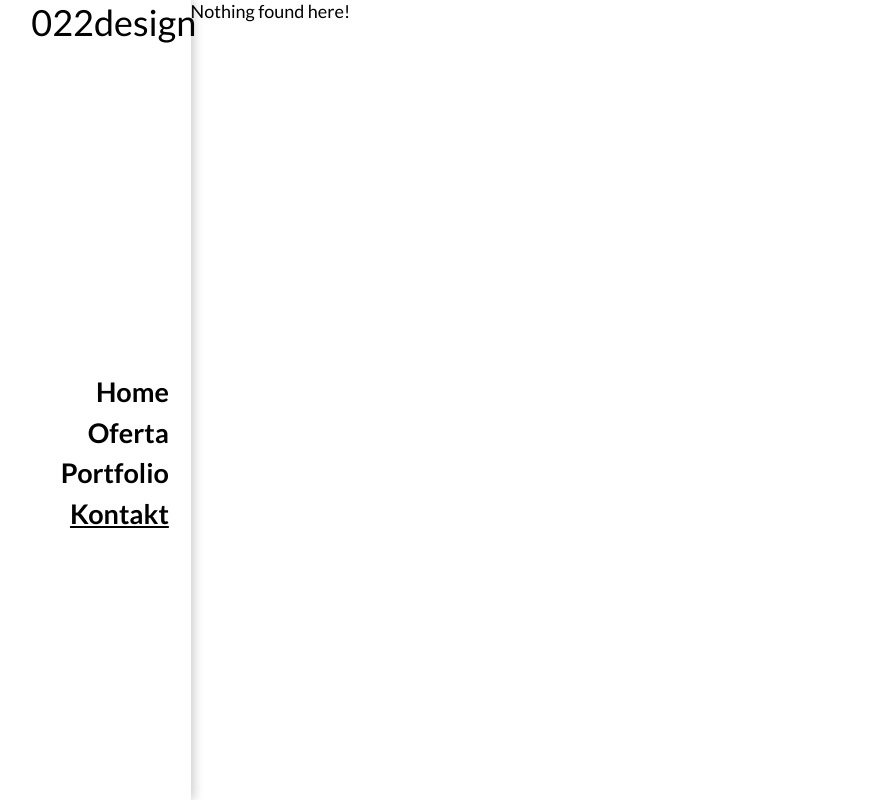
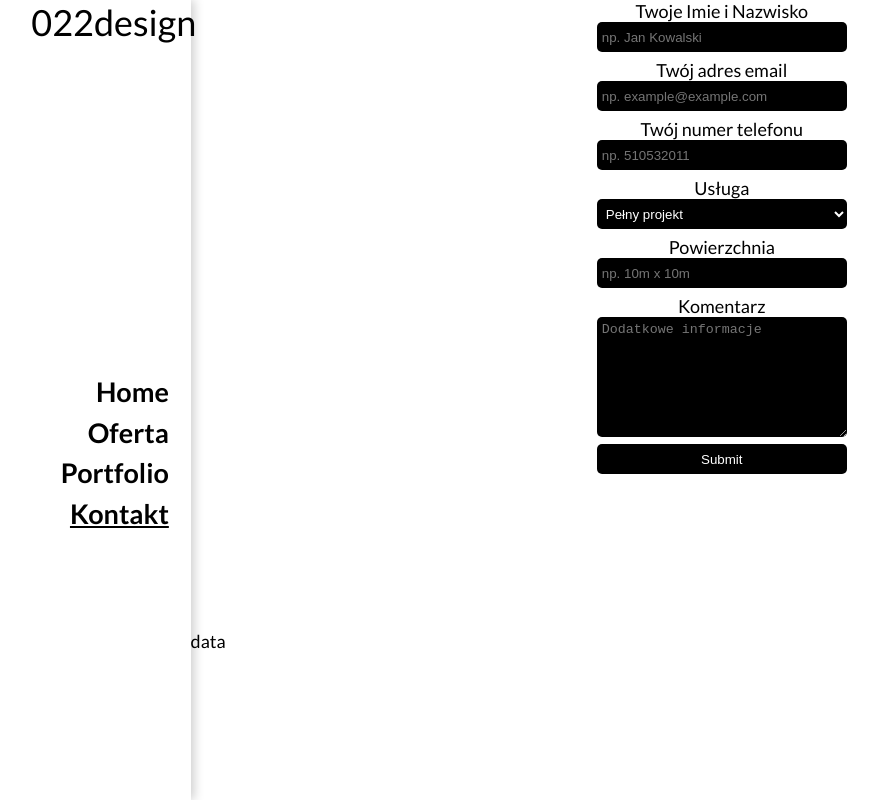
Before and after one commit to Jskop123/022design, a React (Create React App) app: page /kontakt in a window 1280 px wide. Shown: the whole page, without its empty margins (27-905 px from the left). Built offline with nearby package versions, Linux system fonts and the light colour scheme.

Commit message:
images from wp first try

```diff
--- a/package.json
+++ b/package.json
@@ -3,6 +3,7 @@
   "version": "0.1.0",
   "private": true,
   "dependencies": {
+    "axios": "^0.18.0",
     "react": "^16.7.0",
     "react-dom": "^16.7.0",
     "react-easy-swipe": "0.0.17",
--- a/src/App.js
+++ b/src/App.js
@@ -8,6 +8,7 @@ import Header from './components/Header/Header'
 import Home from './pages/Home/Home'
 import Offert from './pages/Offert/Offert'
 import Portfolio from './pages/Portfolio/Portfolio'
+import Contact from './pages/Contact/Contact';
 
 class App extends Component {
   state = {
@@ -21,7 +22,7 @@ class App extends Component {
         <Switch>
           <Route path='/oferta' component={ Offert } ></Route>
           <Route path='/portfolio' component={ Portfolio } ></Route>
-          <Route path='/kontakt' component={ Portfolio } ></Route>
+          <Route path='/kontakt' component={ Contact } ></Route>
           <Route path='/' component={ Home } ></Route>
         </Switch>
       </div>
--- /dev/null
+++ b/src/axios.js
@@ -0,0 +1,5 @@
+import axios from 'axios'
+const instance = axios.create({
+    baseURL: 'http://022design.com/wordpress/wp-json/wp/v2'
+})
+export default instance
--- a/src/components/Carousel/Carousel.js
+++ b/src/components/Carousel/Carousel.js
@@ -70,13 +70,15 @@ class Carousel extends Component {
                                 onClick={
                                     selector === styles.next1 || selector === styles.current ?
                                     () => this.currentProjectHandler( '+' ) : null }
-                                >{ el }</div>
+                                >
+                                <img  className={ styles.image } src={ el.acf.Zdjecie.url } alt='zjdecie normalnie'/>
+                                </div>
                         })
                     }
                     { this.props.description ?
                         <div className={ styles.projectInfo } ref='info'>
-                            <h2>Tytuł projektu</h2>
-                            <p>Dodadkowy opis projektu</p>
+                            <h2>{ this.props.items[ this.state.currentProject ].acf.Tytuł }</h2>
+                            <p>{ this.props.items[ this.state.currentProject ].acf.Opis }</p>
                         </div>
                         : null
                     }
--- a/src/components/Carousel/Carousel.module.css
+++ b/src/components/Carousel/Carousel.module.css
@@ -9,6 +9,7 @@
   width: 75%;
   height: 90%;
   transition: left .5s ease, right .5s ease, top .7s ease, bottom .7s ease;
+  overflow: hidden;
 }
 .previous{
   z-index: 7;
@@ -60,6 +61,9 @@
   opacity: 0;
   transform: translateX(-100%);
 }
+.image {
+  height: 100%;
+}
 @media (orientation: landscape) {
   .previous {top: -100%; left: 5%;}
   .projectInfo { width: 50vh; height: 50vh; padding: 2% 2%; top: 35%; left: 1%; }
--- /dev/null
+++ b/src/components/Spinner/Spinner.js
@@ -0,0 +1,8 @@
+import React from 'react'
+
+import styles from './Spinner.module.css'
+
+const Spinner = (props) => (
+    <div className={styles.loader}></div>
+)
+export default Spinner
--- /dev/null
+++ b/src/components/Spinner/Spinner.module.css
@@ -0,0 +1,51 @@
+.loader {
+    font-size: 10px;
+    margin: auto;
+    text-indent: -9999em;
+    width: 11em;
+    height: 11em;
+    border-radius: 50%;
+    background: linear-gradient(to right, #000000 10%, rgba(0,0,0, 0) 42%);
+    position: relative;
+    animation: load3 1.4s infinite linear;
+    transform: translateZ(0);
+}
+.loader:before {
+    width: 50%;
+    height: 50%;
+    background: #000000;
+    border-radius: 100% 0 0 0;
+    position: absolute;
+    top: 0;
+    left: 0;
+    content: '';
+}
+.loader:after {
+    background: #fff;
+    width: 75%;
+    height: 75%;
+    border-radius: 50%;
+    content: '';
+    margin: auto;
+    position: absolute;
+    top: 0;
+    left: 0;
+    bottom: 0;
+    right: 0;
+}
+@-webkit-keyframes load3 {
+    0% {
+        transform: rotate(0deg);
+    }
+    100% {
+        transform: rotate(360deg);
+    }
+    }
+    @keyframes load3 {
+    0% {
+        transform: rotate(0deg);
+    }
+    100% {
+        transform: rotate(360deg);
+    }
+}
--- /dev/null
+++ b/src/pages/Contact/Contact.js
@@ -0,0 +1,35 @@
+import React from 'react'
+
+import styles from './Contact.module.css'
+
+const Contact = () => {
+    return (
+        <div className={`page ${styles.contact}`}>
+            <div className={styles.form}>
+                <form>
+                <label htmlFor='name'>Twoje Imie i Nazwisko</label>
+                <input type='text' id='name' placeholder='np. Jan Kowalski'></input>
+                <label htmlFor='email'>Twój adres email</label>
+                <input type='email' id='email' placeholder='np. example@example.com' ></input>
+                <label htmlFor='telephone'>Twój numer telefonu</label>
+                <input type='number' id='telephone' placeholder='np. 510532011'></input>
+                <label htmlFor='service'>Usługa</label>
+                <select id='service' value='Pełny projekt'>
+                    <option value='Pełny projekt'>Pełny projekt</option>
+                    <option value='Wizualizacja'>Wizualizacja</option>
+                    <option value='Zdjęcia'>Zdjęcia</option>
+                    <option value='Inne'>Inne</option>
+                </select>
+
+                <label htmlFor='surface'>Powierzchnia</label>
+                <input type='surface' placeholder='np. 10m x 10m'></input>
+                <label htmlFor='comment'>Komentarz</label>
+                <textarea id='comment' placeholder='Dodatkowe informacje'></textarea>
+                <input type='submit'/>
+                </form>
+            </div>
+            <div className={styles.data}>data</div>
+        </div>
+    )
+}
+export default Contact
--- /dev/null
+++ b/src/pages/Contact/Contact.module.css
@@ -0,0 +1,34 @@
+.contact {
+    display: flex;
+    justify-content: center;
+    flex-wrap: wrap;
+}
+.form {
+    width: 100%;
+    text-align: center;
+}
+.data {
+    width: 100%;
+}
+.form input, .form textarea, .form select {
+    position: relative;
+    background-color: #000;
+    display: block;
+    margin: 0 auto 7px auto;
+    height: 30px;
+    width: 250px;
+    border: none;
+    color: white;
+    padding: 5px;
+    border-radius: 5px;
+}
+.form select::after {
+    height: 20px;
+    position: absolute;
+    color: blue;
+    content: '';
+    width: 20px;
+}
+.form textarea {
+    height: 120px;
+}
--- a/src/pages/Home/Home.js
+++ b/src/pages/Home/Home.js
@@ -1,26 +1,32 @@
 import React, { Component } from 'react'
 
 import Carousel from '../../components/Carousel/Carousel'
+import Spinner from '../../components/Spinner/Spinner';
+import axios from '../../axios';
+
+
 
 class Home extends Component {
     state = {
-        projects: [
-            <div className='project red'>1</div>,
-            <div className='project blue'>2</div>,
-            <div className='project green'>3</div>,
-            <div className='project violet'>4</div>,
-            <div className='project lime'>5</div>,
-            <div className='project yellow'>6</div>,
-            <div className='project orange'>7</div>,
-            <div className='project white'>8</div>,
-            <div className='project black'>9</div>,
-            <div className='project brown'>10</div>
-        ]
+        loading: true,
+        projects: []
+    }
+    componentDidMount(){
+        axios.get('/karuzela')
+            .then( response => {
+                console.log(response.data)
+                this.setState({ loading: false, projects: response.data })
+            }).catch( error => {
+                console.log(error)
+            })
     }
     render() {
         return (
             <div className='page'>
-                <Carousel items={ this.state.projects } description={ true }/>
+                { this.state.loading ?
+                    <Spinner/> :
+                    <Carousel items={ this.state.projects } description={ true }/>
+                }
             </div>
         )
     }
```
Also changed, not shown: 1 other file (tests, documents, lock files or other folders).
